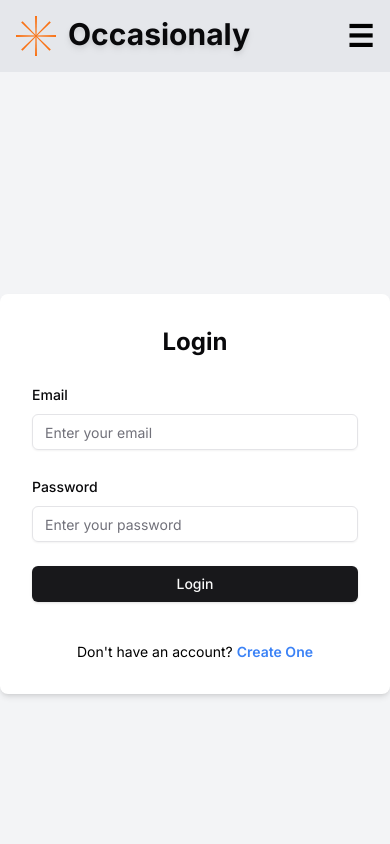
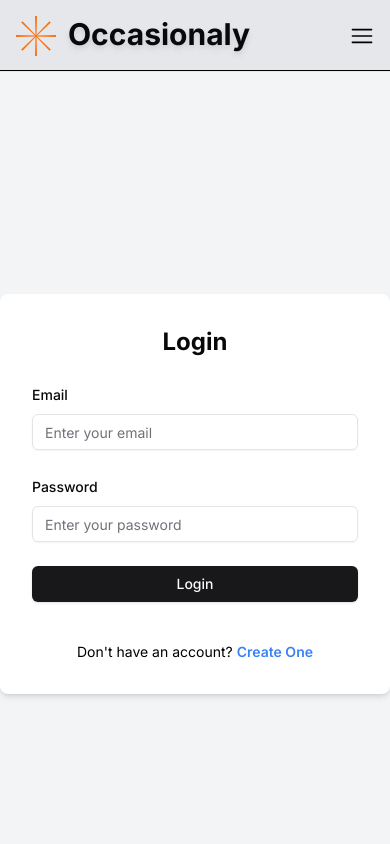
Before and after one commit to nandhu-44/Occasionaly, a Next.js app: page /login in a window 390 px wide. Shown: the top 844 px of the page. Built offline with nearby package versions, Linux system fonts and the light colour scheme.

Commit message:
Hamburger Optimization

```diff
--- /dev/null
+++ b/src/common/components/Hamburger.jsx
@@ -0,0 +1,38 @@
+"use client";
+import React, { useState } from "react";
+import NavbarHamburger from "./NavbarHamburger";
+import { Cross1Icon, HamburgerMenuIcon } from "@radix-ui/react-icons";
+
+const Hamburger = ({ handleLogout, isLoggedIn }) => {
+  const [isOpen, setIsOpen] = useState(false);
+
+  const toggleMenu = () => {
+    setIsOpen(!isOpen);
+  };
+
+  return (
+    <>
+      <div>
+        {isOpen ? (
+          <Cross1Icon
+            className="block size-6 h-6 w-6 transform font-semibold text-black transition-transform duration-300 ease-in-out hover:cursor-pointer lg:hidden"
+            onClick={toggleMenu}
+          />
+        ) : (
+          <HamburgerMenuIcon
+            className="block size-6 h-6 w-6 transform font-semibold text-black transition-transform duration-300 ease-in-out hover:cursor-pointer lg:hidden"
+            onClick={toggleMenu}
+          />
+        )}
+      </div>
+      <NavbarHamburger
+        isOpen={isOpen}
+        setIsOpen={setIsOpen}
+        handleLogout={handleLogout}
+        isLoggedIn={isLoggedIn}
+      />
+    </>
+  );
+};
+
+export default Hamburger;
--- a/src/common/components/Navbar.jsx
+++ b/src/common/components/Navbar.jsx
@@ -4,6 +4,7 @@ import Link from "next/link";
 import { useRouter } from "next/navigation";
 import React, { useEffect, useState } from "react";
 import Logo from "./Logo";
+import Hamburger from "./Hamburger";
 
 const Navbar = () => {
   const [isLoggedIn, setIsLoggedIn] = useState(false);
@@ -26,31 +27,29 @@ const Navbar = () => {
 
   return (
     <nav className="flex items-center justify-between bg-gray-200 p-4 text-center lg:px-32">
-      {/* <div className="text-3xl font-bold shadow-yellow-400 drop-shadow-md lg:text-4xl">
-        <Link href="/">Occasionaly</Link>
-      </div> */}
+      {/* Logo */}
       <Logo />
 
       {/* Navigation links */}
       <ul className="hidden items-center space-x-4 lg:flex">
         <li>
           <Link className="px-4 py-2 hover:underline" href="/events">
-            EVENTS
+            Events
           </Link>
         </li>
         <li>
           <Link className="px-4 py-2 hover:underline" href="/projects">
-            PROJECTS
+            Projects
           </Link>
         </li>
         <li>
           <Link className="px-4 py-2 hover:underline" href="/product-owners">
-            PRODUCT OWNERS
+            Product Owners
           </Link>
         </li>
         <li>
           <Link className="px-4 py-2 hover:underline" href="/blog">
-            BLOG
+            Blog
           </Link>
         </li>
 
@@ -58,7 +57,7 @@ const Navbar = () => {
           <>
             {/* If user is logged in */}
             <li>
-              <Link href="/my-profile">
+              <Link href="/profile">
                 <Image
                   src="/user-profile.svg"
                   alt="User Profile"
@@ -73,7 +72,7 @@ const Navbar = () => {
                 className="rounded bg-orange-500 px-4 py-2 text-white hover:bg-red-600"
                 onClick={handleLogout}
               >
-                LOGOUT
+                Logout
               </button>
             </li>
           </>
@@ -83,14 +82,14 @@ const Navbar = () => {
               className="rounded bg-orange-500 px-4 py-2 text-white hover:bg-orange-600"
               href="/login"
             >
-              LOGIN
+              Login
             </Link>
           </li>
         )}
       </ul>
 
       {/* Hamburger icon for mobile */}
-      <div className="text-3xl font-bold text-black lg:hidden">☰</div>
+      <Hamburger handleLogout={handleLogout} isLoggedIn={isLoggedIn} />
     </nav>
   );
 };
--- /dev/null
+++ b/src/common/components/NavbarHamburger.jsx
@@ -0,0 +1,98 @@
+"use client";
+import React, { useEffect } from "react";
+import Link from "next/link";
+
+const NavbarHamburger = ({ isOpen, setIsOpen, isLoggedIn, handleLogout }) => {
+  // Disable scroll when menu is open
+  useEffect(() => {
+    if (isOpen) {
+      document.body.style.overflow = "hidden";
+    } else {
+      document.body.style.overflow = "auto";
+    }
+  }, [isOpen]);
+
+  return (
+    <ul
+      className={`fixed left-0 right-0 top-[70px] z-50 flex flex-col items-start gap-y-4 border-t border-black bg-slate-200 transition-all duration-300 ease-in-out lg:hidden ${
+        isOpen ? "h-[calc(100vh-70px)]" : "h-0"
+      } overflow-hidden`}
+    >
+      {/* Navigation links */}
+      <li className="ml-3 mt-6 py-2">
+        <Link
+          className="block px-4 text-lg font-medium text-black"
+          href="/events"
+          onClick={() => setIsOpen(false)}
+        >
+          Events
+        </Link>
+      </li>
+      <li className="ml-3 py-2">
+        <Link
+          className="block px-4 text-lg font-medium text-black"
+          href="/projects"
+          onClick={() => setIsOpen(false)}
+        >
+          Projects
+        </Link>
+      </li>
+      <li className="ml-3 py-2">
+        <Link
+          className="block px-4 text-lg font-medium text-black"
+          href="/product-owners"
+          onClick={() => setIsOpen(false)}
+        >
+          Product Owners
+        </Link>
+      </li>
+      <li className="ml-3 py-2">
+        <Link
+          className="block px-4 text-lg font-medium text-black"
+          href="/blog"
+          onClick={() => setIsOpen(false)}
+        >
+          Blog
+        </Link>
+      </li>
+
+      {isLoggedIn ? (
+        <>
+          {/* If user is logged in */}
+          <li className="ml-3 py-2">
+            <Link
+              className="block px-4 text-lg font-medium text-black"
+              href="/profile"
+              onClick={() => setIsOpen(false)}
+            >
+              Profile
+            </Link>
+          </li>
+          <li className="ml-3 px-4 py-2">
+            <button
+              className="block w-full rounded bg-orange-500 px-4 py-2 text-lg font-semibold text-white hover:bg-red-600"
+              onClick={() => {
+                handleLogout();
+                setIsOpen(false);
+              }}
+            >
+              Logout
+            </button>
+          </li>
+        </>
+      ) : (
+        <li className="ml-3 px-4 py-2">
+          <Link
+            className="block w-full rounded bg-orange-500 px-4 py-2 text-lg font-semibold text-white hover:bg-orange-600"
+            href="/login"
+            onClick={() => setIsOpen(false)}
+          >
+            Login
+          </Link>
+        </li>
+      )}
+    </ul>
+  );
+};
+
+export default NavbarHamburger;
```
